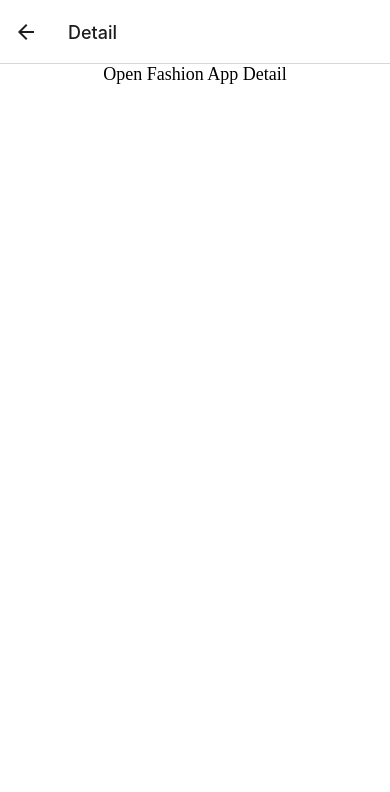
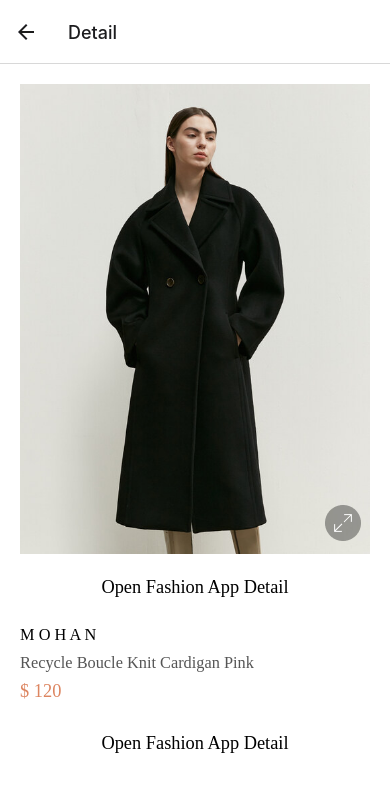
Before and after one commit to provodoihi/OpenFashion, a React Native app: screen /Detail in a window 390 px wide. Shown: the top 792 px of the page. Built offline with nearby package versions, Linux system fonts and the light colour scheme.

Commit message:
Test scale function

```diff
--- a/src/DetailScreen/DetailScreen.tsx
+++ b/src/DetailScreen/DetailScreen.tsx
@@ -1,5 +1,5 @@
 import React from 'react';
-import {SafeAreaView, ScrollView, Text, View} from 'react-native';
+import {Image, SafeAreaView, ScrollView, Text, View} from 'react-native';
 import {AppNavigationProps} from '../navigation/routes';
 import {styles} from './style';
 
@@ -7,9 +7,25 @@ export const DetailScreen = ({navigation}: AppNavigationProps<'Detail'>) => {
   return (
     <SafeAreaView style={styles.container}>
       <ScrollView>
+        <Image
+          style={styles.mainProductImage}
+          source={require('../../assets/image/image15.png')}
+        />
+        <Image
+          style={styles.expandButton}
+          source={require('../../assets/icons/Group204.png')}
+        />
         <Text testID="2" style={styles.textDetailScreen}>
           Open Fashion App Detail
         </Text>
+        <View style={styles.productBox}>
+          <Text style={styles.productName}>M O H A N</Text>
+          <Text style={styles.productAttribute}>
+            Recycle Boucle Knit Cardigan Pink
+          </Text>
+          <Text style={styles.productPrice}>$ 120</Text>
+        </View>
+        <Text style={styles.textDetailScreen}>Open Fashion App Detail</Text>
       </ScrollView>
     </SafeAreaView>
   );
--- a/src/DetailScreen/style.ts
+++ b/src/DetailScreen/style.ts
@@ -1,4 +1,5 @@
 import {StyleSheet} from 'react-native';
+import {moderateScale} from '../utils';
 
 export const styles = StyleSheet.create({
   container: {
@@ -6,10 +7,58 @@ export const styles = StyleSheet.create({
     backgroundColor: '#ffffff',
   },
   textDetailScreen: {
-    fontSize: 18,
+    fontSize: moderateScale(18),
     fontWeight: '400',
     textAlign: 'center',
     fontFamily: 'TenorSans-Regular',
     color: '#000000',
+    marginTop: moderateScale(10),
+  },
+  mainProductImage: {
+    width: moderateScale(343),
+    height: moderateScale(460),
+    marginHorizontal: moderateScale(16),
+    marginTop: moderateScale(20),
+    marginBottom: moderateScale(13),
+    alignSelf: 'center',
+  },
+  expandButton: {
+    width: moderateScale(36),
+    height: moderateScale(36),
+    position: 'absolute',
+    top: moderateScale(432),
+    right: moderateScale(28),
+  },
+  productBox: {
+    width: moderateScale(343),
+    height: moderateScale(78),
+    marginTop: moderateScale(26),
+    marginBottom: moderateScale(18),
+    marginVertical: moderateScale(16),
+    alignSelf: 'center',
+    alignItems: 'flex-start',
+  },
+  productName: {
+    fontSize: moderateScale(16),
+    fontWeight: '400',
+    textAlign: 'left',
+    fontFamily: 'TenorSans-Regular',
+    color: '#000000',
+  },
+  productAttribute: {
+    fontSize: moderateScale(16),
+    fontWeight: '400',
+    textAlign: 'left',
+    fontFamily: 'TenorSans-Regular',
+    color: '#555555',
+    paddingTop: moderateScale(8),
+  },
+  productPrice: {
+    fontSize: moderateScale(18),
+    fontWeight: '400',
+    textAlign: 'left',
+    fontFamily: 'TenorSans-Regular',
+    color: '#DD8560',
+    paddingTop: moderateScale(8),
   },
 });
```
Also changed, not shown: assets/icons/Group204.png (added), assets/image/image15.png (added).
